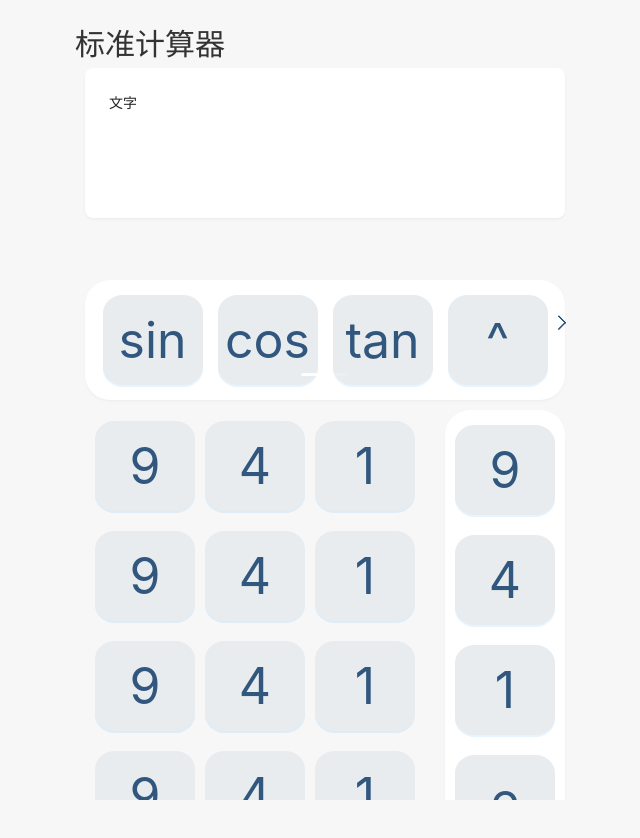
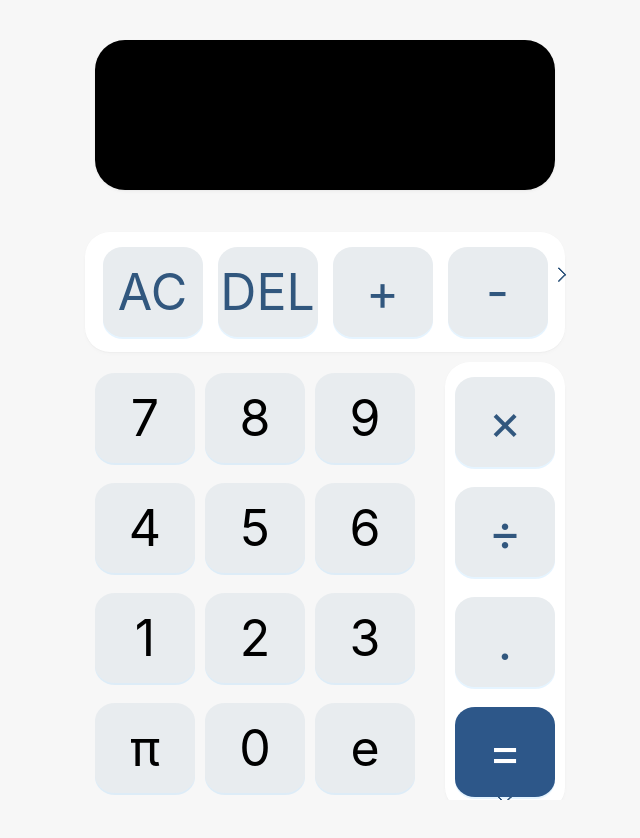
Before and after one commit to aihixi/Standardcalculator2, a React (Vite) app: page / in a window 1280 px wide. Shown: the top 838 px of the page, without its empty margins (315-955 px from the left). Built offline with nearby package versions, Linux system fonts and the light colour scheme.

Commit message:
UI修补，添加计算功能

```diff
--- a/package.json
+++ b/package.json
@@ -24,6 +24,7 @@
     "@electron-toolkit/preload": "^3.0.2",
     "@electron-toolkit/utils": "^4.0.0",
     "antd": "^5.26.7",
+    "mathjs": "^14.6.0",
     "react-router-dom": "^7.8.0"
   },
   "devDependencies": {
--- a/src/renderer/src/mystyles/homestyle.css
+++ b/src/renderer/src/mystyles/homestyle.css
@@ -6,7 +6,7 @@
 
 .content {
   flex: 1 1 auto; /* 占满剩余空间 */
-  overflow-y: auto; /* 超出滚动 */
+  overflow-y: hidden; /* 超出滚动 */
   padding: 20px; /* 内边距 */
 }
 
@@ -14,7 +14,10 @@
   flex: 0 0 auto; /* 固定高度 */
   font-size: 30px;
   color: #333;
-  padding: 20px;
+  font-weight: bold;
+  padding-top: 20px;
+  padding-left: 10px;
+  padding-right: 10px;
 }
 
 .button-style {
@@ -26,15 +29,26 @@
   border-radius: 20%;
 }
 
+.e-button-style {
+  background-color: #2D5789;
+  width: 100px;
+  height: 90px;
+  font-size: 50px;
+  color: white;
+  border-radius: 20%;
+}
+
 .card-style {
-  width: 480px;
+  width: 460px;
   height: 150px;
+  background-color: black;
+  font-family: -apple-system, BlinkMacSystemFont, "Segoe UI", sans-serif;
+  font-size: 60px;
+  color: white;
+  text-align: right;
   margin: 0 auto;
-  /* position: absolute;
-  bottom: 65%;
-  left: 50%;
-  transform: translateX(-50%); */
-  word-break: break-all;
+  overflow: hidden;
+  border-radius: 30px;
 }
 
 .ant-carousel .slick-arrow {
--- a/src/renderer/src/views/Home.tsx
+++ b/src/renderer/src/views/Home.tsx
@@ -1,6 +1,7 @@
 // src/views/Home.tsx (确保此文件存在并包含以下内容)
 import '../mystyles/homestyle.css'
-import React from 'react'
+import React, { useState } from 'react'
+import { evaluate } from 'mathjs'
 import { Button, Card, Carousel, Row, Col } from 'antd'
 
 const Home: React.FC = () => {
@@ -26,51 +27,127 @@ const Home: React.FC = () => {
 
   const str = '\u3000' // 字[全角空格]字
 
-  const onClick = (value: string): void => {
-    // TODO: 实现按钮点击逻辑
-    console.log('Button clicked:', value)
+  const [exprArr, setExprArr] = useState<string[]>([])
+  const [showExpressions, setShowExpressions] = useState<string[]>([])
+  const [tempArr, setTempArr] = useState<string[]>([])
+  const [result, setResult] = useState<string>('')
+  const EPSILON = 1e-12 // 误差阈值
+
+  const onClick = (num: string): void => {
+    setTempArr([]) // 清空临时数组
+    setResult('') // 清空结果
+    if (num === 'e' && exprArr[exprArr.length - 1] === 'log') {
+      setShowExpressions((prev) => [...prev, num])
+      return // 避免连续输入 'log' 后跟 'e'
+    }
+    setExprArr((prev) => [...prev, num])
+    if (num === 'pi') {
+      setShowExpressions((prev) => [...prev, 'π'])
+    } else if (num === 'sqrt') {
+      setShowExpressions((prev) => [...prev, '√'])
+    } else if (num === '^2') {
+      setShowExpressions((prev) => [...prev, '²'])
+    } else if (num === '^(-1)') {
+      setShowExpressions((prev) => [...prev, '⁻¹'])
+    } else if (num === '*0.01') {
+      setShowExpressions((prev) => [...prev, '%'])
+    } else if (num === '*') {
+      setShowExpressions((prev) => [...prev, '×'])
+    } else if (num === '/') {
+      setShowExpressions((prev) => [...prev, '÷'])
+    } else if (num === 'log10') {
+      setShowExpressions((prev) => [...prev, 'lg'])
+    } else if (num === 'log') {
+      setShowExpressions((prev) => [...prev, 'ln'])
+    } else if (num === 'atan') {
+      setShowExpressions((prev) => [...prev, 'tan⁻¹'])
+    } else {
+      setShowExpressions((prev) => [...prev, num])
+    }
+    console.log(showExpressions)
   }
 
   const onClick_ac = (): void => {
     // TODO: 实现清空逻辑
-    console.log('Clear clicked')
+    setShowExpressions([])
+    setExprArr([])
+    setTempArr([])
+    setResult('')
   }
 
   const onClick_de = (): void => {
     // TODO: 实现删除逻辑
-    console.log('Delete clicked')
+    if (
+      exprArr[exprArr.length - 1] === 'log' &&
+      showExpressions[showExpressions.length - 1] === 'e'
+    ) {
+      setShowExpressions((prev) => prev.slice(0, -1))
+      return // 避免连续输入 'log' 后跟 'e'
+    }
+    setExprArr((prev) => prev.slice(0, -1))
+    setShowExpressions((prev) => prev.slice(0, -1))
   }
 
-  const evaluating = (): void => {
+  const sanitizeResult = (value: number): number => {
+    const intPart = Math.round(value)
+    const decimalPart = Math.abs(value - intPart)
+    if (decimalPart < EPSILON) {
+      return intPart // 小数部分接近0，返回整数部分
+    }
+    return value // 否则返回原值
+  }
+
+  const evaluating = (): number => {
     // TODO: 实现计算逻辑
-    console.log('Evaluate clicked')
+    setTempArr([...showExpressions])
+    try {
+      const rawResult = evaluate(exprArr.join(''))
+      const numresult = sanitizeResult(rawResult)
+      console.log(numresult)
+      setExprArr([])
+      setShowExpressions([])
+      setResult(numresult.toString())
+      return numresult
+    } catch {
+      setExprArr([])
+      setShowExpressions([])
+      setResult('你认真的吗？')
+      return NaN
+    }
   }
 
   return (
     <div className="page">
       <div className="page-header">
-        标准计算器
+        <div style={{ height: '20px' }} />
         <Card hoverable variant="borderless" className="card-style">
-          文字
+          {showExpressions.join('')}
+          {result}
         </Card>
       </div>
       <div className="content">
-        <Carousel arrows infinite={false} style={{ width: '500px', height: '130px' }}>
+        <Carousel
+          arrows
+          dots={false}
+          // dotPosition="left"
+          infinite={false}
+          style={{ width: '500px', height: '130px' }}
+        >
           <div>
             {str}
             <Card hoverable variant="borderless" style={contentStyle}>
               <div className="button-top-grid">
-                <Button className="button-style" type="primary" onClick={() => onClick('AC')}>
-                  sin
+                <Button className="button-style" type="primary" onClick={() => onClick_ac()}>
+                  AC
                 </Button>
-                <Button className="button-style" type="primary" onClick={() => onClick('DEL')}>
-                  cos
+                <Button className="button-style" type="primary" onClick={() => onClick_de()}>
+                  DEL
                 </Button>
                 <Button className="button-style" type="primary" onClick={() => onClick('+')}>
-                  tan
+                  +
                 </Button>
                 <Button className="button-style" type="primary" onClick={() => onClick('-')}>
-                  ^
+                  -
                 </Button>
               </div>
             </Card>
@@ -80,16 +157,16 @@ const Home: React.FC = () => {
             {str}
             <Card hoverable variant="borderless" style={contentStyle}>
               <div className="button-top-grid">
-                <Button className="button-style" type="primary" onClick={() => onClick('AC')}>
+                <Button className="button-style" type="primary" onClick={() => onClick('sin')}>
                   sin
                 </Button>
-                <Button className="button-style" type="primary" onClick={() => onClick('DEL')}>
+                <Button className="button-style" type="primary" onClick={() => onClick('cos')}>
                   cos
                 </Button>
-                <Button className="button-style" type="primary" onClick={() => onClick('+')}>
+                <Button className="button-style" type="primary" onClick={() => onClick('tan')}>
                   tan
                 </Button>
-                <Button className="button-style" type="primary" onClick={() => onClick('-')}>
+                <Button className="button-style" type="primary" onClick={() => onClick('^')}>
                   ^
                 </Button>
               </div>
@@ -101,41 +178,101 @@ const Home: React.FC = () => {
           <Col span={18} style={{ height: '200px' }}>
             <div style={{ height: '13px' }}></div>
             <div className="button-grid">
-              <Button className="button-style" type="primary" onClick={() => onClick('9')}>
+              <Button
+                className="button-style"
+                type="primary"
+                style={{ color: 'black' }}
+                onClick={() => onClick('7')}
+              >
+                7
+              </Button>
+              <Button
+                className="button-style"
+                type="primary"
+                style={{ color: 'black' }}
+                onClick={() => onClick('8')}
+              >
+                8
+              </Button>
+              <Button
+                className="button-style"
+                type="primary"
+                style={{ color: 'black' }}
+                onClick={() => onClick('9')}
+              >
                 9
               </Button>
-              <Button className="button-style" type="primary" onClick={() => onClick('4')}>
+              <Button
+                className="button-style"
+                type="primary"
+                style={{ color: 'black' }}
+                onClick={() => onClick('4')}
+              >
                 4
               </Button>
-              <Button className="button-style" type="primary" onClick={() => onClick('1')}>
+              <Button
+                className="button-style"
+                type="primary"
+                style={{ color: 'black' }}
+                onClick={() => onClick('5')}
+              >
+                5
+              </Button>
+              <Button
+                className="button-style"
+                type="primary"
+                style={{ color: 'black' }}
+                onClick={() => onClick('6')}
+              >
+                6
+              </Button>
+              <Button
+                className="button-style"
+                type="primary"
+                style={{ color: 'black' }}
+                onClick={() => onClick('1')}
+              >
                 1
               </Button>
-              <Button className="button-style" type="primary" onClick={() => onClick('9')}>
-                9
+              <Button
+                className="button-style"
+                type="primary"
+                style={{ color: 'black' }}
+                onClick={() => onClick('2')}
+              >
+                2
               </Button>
-              <Button className="button-style" type="primary" onClick={() => onClick('4')}>
-                4
+              <Button
+                className="button-style"
+                type="primary"
+                style={{ color: 'black' }}
+                onClick={() => onClick('3')}
+              >
+                3
               </Button>
-              <Button className="button-style" type="primary" onClick={() => onClick('1')}>
-                1
+              <Button
+                className="button-style"
+                type="primary"
+                style={{ color: 'black' }}
+                onClick={() => onClick('pi')}
+              >
+                π
               </Button>
-              <Button className="button-style" type="primary" onClick={() => onClick('9')}>
-                9
+              <Button
+                className="button-style"
+                type="primary"
+                style={{ color: 'black' }}
+                onClick={() => onClick('0')}
+              >
+                0
               </Button>
-              <Button className="button-style" type="primary" onClick={() => onClick('4')}>
-                4
-              </Button>
-              <Button className="button-style" type="primary" onClick={() => onClick('1')}>
-                1
-              </Button>
-              <Button className="button-style" type="primary" onClick={() => onClick('9')}>
-                9
-              </Button>
-              <Button className="button-style" type="primary" onClick={() => onClick('4')}>
-                4
-              </Button>
-              <Button className="button-style" type="primary" onClick={() => onClick('1')}>
-                1
+              <Button
+                className="button-style"
+                type="primary"
+                style={{ color: 'black' }}
+                onClick={() => onClick('e')}
+              >
+                e
               </Button>
             </div>
           </Col>
@@ -143,6 +280,7 @@ const Home: React.FC = () => {
             {str}
             <Carousel
               arrows
+              dots={false}
               dotPosition="left"
               infinite={false}
               style={{ width: '140px', height: '450px' }}
@@ -150,17 +288,17 @@ const Home: React.FC = () => {
               <div>
                 <Card hoverable variant="borderless" style={c_contentStyle}>
                   <div className="button-left-grid">
-                    <Button className="button-style" type="primary" onClick={() => onClick('9')}>
-                      9
+                    <Button className="button-style" type="primary" onClick={() => onClick('*')}>
+                      ×
                     </Button>
-                    <Button className="button-style" type="primary" onClick={() => onClick('4')}>
-                      4
+                    <Button className="button-style" type="primary" onClick={() => onClick('/')}>
+                      ÷
                     </Button>
-                    <Button className="button-style" type="primary" onClick={() => onClick('1')}>
-                      1
+                    <Button className="button-style" type="primary" onClick={() => onClick('.')}>
+                      .
                     </Button>
-                    <Button className="button-style" type="primary" onClick={() => onClick('e')}>
-                      e
+                    <Button className="e-button-style" type="primary" onClick={() => evaluating()}>
+                      =
                     </Button>
                   </div>
                 </Card>
@@ -169,17 +307,21 @@ const Home: React.FC = () => {
               <div>
                 <Card hoverable variant="borderless" style={c_contentStyle}>
                   <div className="button-left-grid">
-                    <Button className="button-style" type="primary" onClick={() => onClick('9')}>
-                      9
+                    <Button className="button-style" type="primary" onClick={() => onClick('log')}>
+                      ln
                     </Button>
-                    <Button className="button-style" type="primary" onClick={() => onClick('4')}>
-                      4
+                    <Button
+                      className="button-style"
+                      type="primary"
+                      onClick={() => onClick('log10')}
+                    >
+                      lg
                     </Button>
-                    <Button className="button-style" type="primary" onClick={() => onClick('1')}>
-                      1
+                    <Button className="button-style" type="primary" onClick={() => onClick('(')}>
+                      (
                     </Button>
-                    <Button className="button-style" type="primary" onClick={() => onClick('e')}>
-                      e
+                    <Button className="button-style" type="primary" onClick={() => onClick(')')}>
+                      )
                     </Button>
                   </div>
                 </Card>
```
Also changed, not shown: src/main/index.ts (+3 -4 lines), 1 other file (tests, documents, lock files or other folders).
